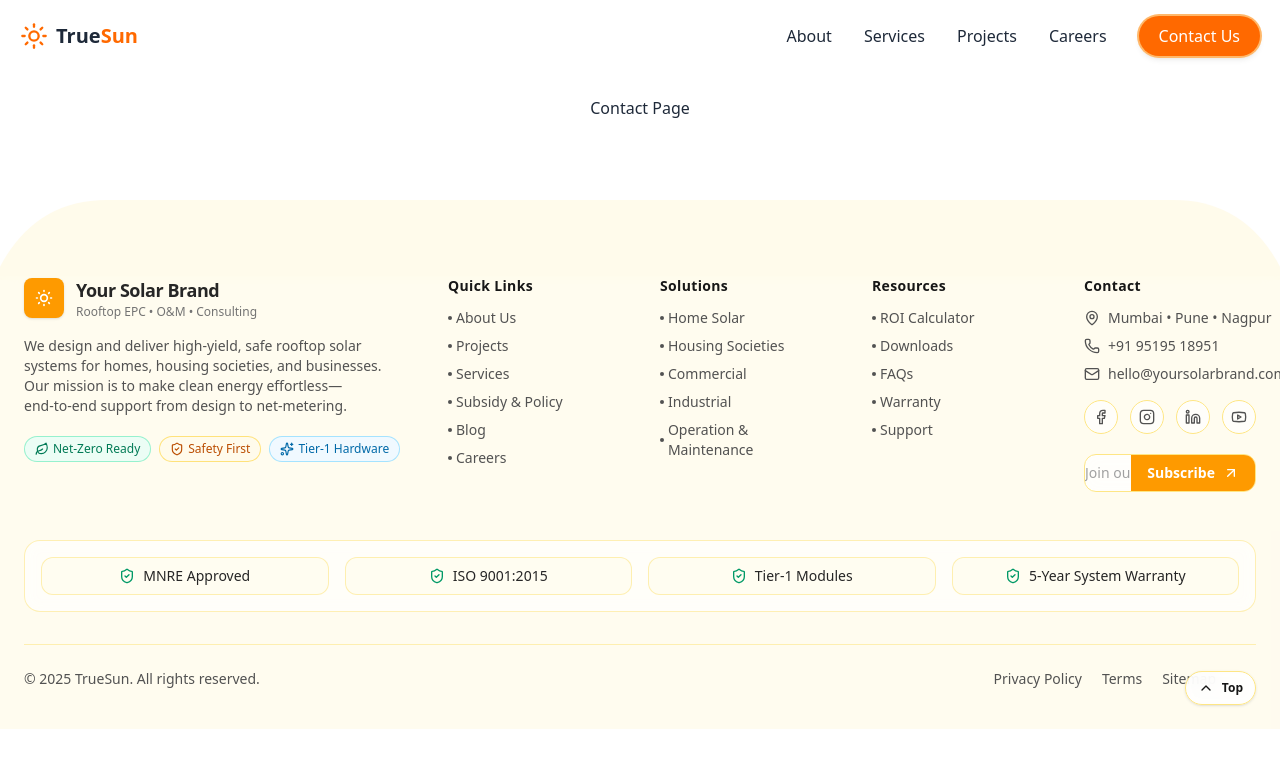
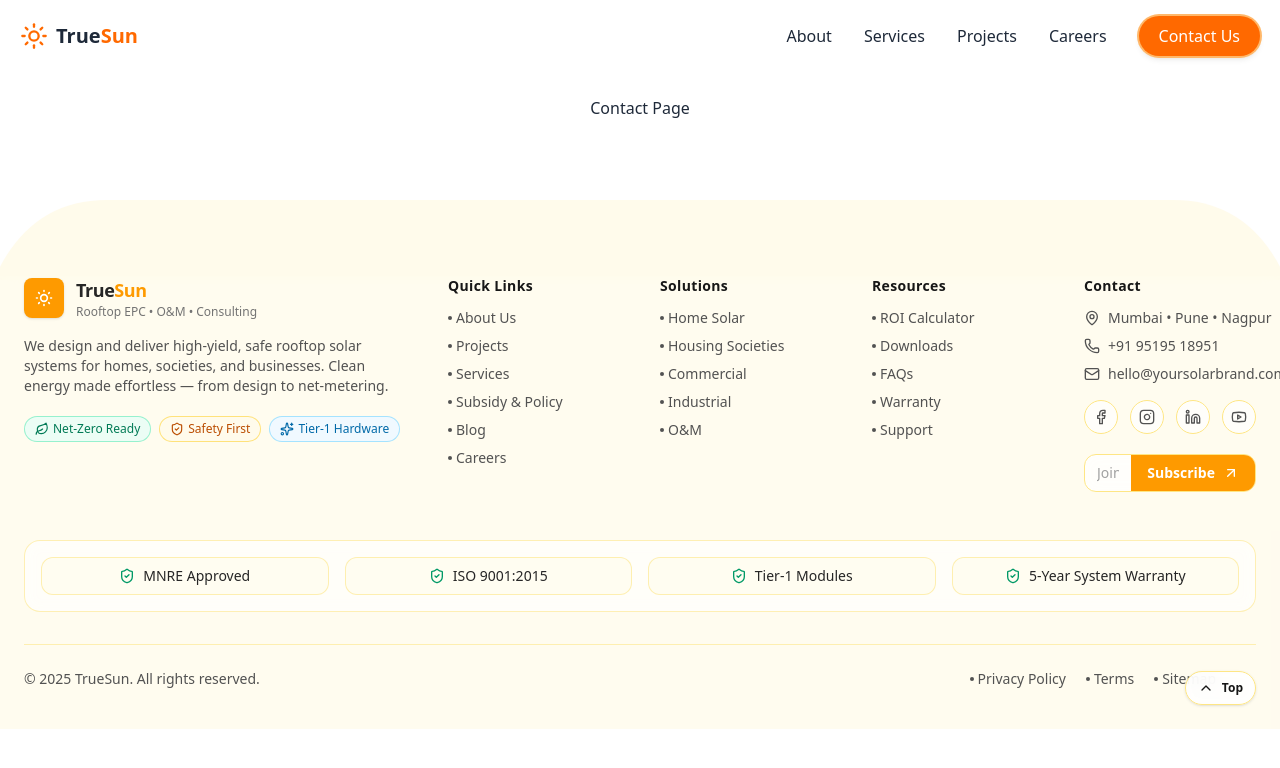
Before and after one commit to digitalwebconnection/TrueSun, a React (Vite) app: page /contact in a window 1280 px wide. Shown: the top 768 px of the page. Built offline with nearby package versions, Linux system fonts and the light colour scheme.

Commit message:
first commit1

```diff
--- a/src/component/Footer.tsx
+++ b/src/component/Footer.tsx
@@ -1,17 +1,23 @@
 "use client";
 
 import React from "react";
-import { Mail, MapPin, Phone, Leaf, SunMedium, Facebook, Instagram, Linkedin, Youtube, ArrowUpRight, ShieldCheck, Sparkles, ChevronUp } from "lucide-react";
+import {
+    Mail,
+    MapPin,
+    Phone,
+    Leaf,
+    SunMedium,
+    Facebook,
+    Instagram,
+    Linkedin,
+    Youtube,
+    ArrowUpRight,
+    ShieldCheck,
+    Sparkles,
+    ChevronUp,
+} from "lucide-react";
+import { Link } from "react-router-dom"; // ✅ React Router import
 
-/**
- * SolarFooter — unique, premium footer for solar websites
- * - Curved/angled top edge using SVG
- * - Subtle aurora background + gradient ring
- * - Trust badges & certifications row
- * - Newsletter with single-field form
- * - Social links, quick links, solutions, resources, contact
- * - Dark mode ready
- */
 export default function SolarFooter() {
     return (
         <footer className="relative mt-14 text-neutral-800 dark:text-neutral-100">
@@ -20,116 +26,134 @@
                 <svg
                     viewBox="0 0 1440 150"
                     xmlns="http://www.w3.org/2000/svg"
-                    className="absolute top-0 left-0 w-full h-[100px]"
+                    className="absolute top-0 left-0 h-[100px] w-full"
                     preserveAspectRatio="none"
                 >
                     <path
-                        d="M0,100
-       Q40,0 120,0
-       H1320
-       Q1400,0 1440,100
-       L1440,150
-       L0,150
-       Z"
+                        d="M0,100 Q40,0 120,0 H1320 Q1400,0 1440,100 L1440,150 L0,150 Z"
                         className="fill-amber-50 dark:fill-[#0B0D0F]"
                     />
                 </svg>
-
             </div>
 
-            {/* Main footer background */}
+            {/* Main footer */}
             <div className="relative overflow-hidden bg-amber-50/80 backdrop-blur dark:bg-[#0B0D0F]">
-
-
-
-                {/* Content container */}
-                <div className="mx-auto max-w-7xl px-6 pb-10 ">
+                <div className="mx-auto max-w-7xl px-6 pb-10">
                     <div className="grid gap-10 md:grid-cols-2 lg:grid-cols-12">
-                        {/* Brand + mission */}
+                        {/* Brand */}
                         <div className="lg:col-span-4">
                             <div className="flex items-center gap-3">
                                 <div className="flex h-10 w-10 items-center justify-center rounded-lg bg-amber-500 text-white shadow">
                                     <SunMedium className="h-5 w-5" />
                                 </div>
                                 <div>
-                                    <h3 className="text-lg font-bold tracking-tight">Your Solar Brand</h3>
-                                    <p className="text-xs text-neutral-500 dark:text-neutral-400">Rooftop EPC • O&M • Consulting</p>
+                                    <h3 className="text-lg font-bold tracking-tight">
+                                        True<span className="text-amber-500">Sun</span>
+                                    </h3>
+                                    <p className="text-xs text-neutral-500 dark:text-neutral-400">
+                                        Rooftop EPC • O&M • Consulting
+                                    </p>
                                 </div>
                             </div>
                             <p className="mt-4 max-w-md text-sm text-neutral-600 dark:text-neutral-300">
-                                We design and deliver high‑yield, safe rooftop solar systems for homes, housing societies, and businesses.
-                                Our mission is to make clean energy effortless—end‑to‑end support from design to net‑metering.
+                                We design and deliver high-yield, safe rooftop solar systems for
+                                homes, societies, and businesses. Clean energy made effortless —
+                                from design to net-metering.
                             </p>
+
+                            {/* Badges */}
                             <div className="mt-5 flex flex-wrap items-center gap-2 text-xs">
                                 <span className="inline-flex items-center gap-1 rounded-full border border-emerald-300/60 bg-emerald-50 px-2.5 py-1 text-emerald-700 dark:border-emerald-500/30 dark:bg-emerald-500/10 dark:text-emerald-300">
-                                    <Leaf className="h-3.5 w-3.5" /> Net‑Zero Ready
+                                    <Leaf className="h-3.5 w-3.5" /> Net-Zero Ready
                                 </span>
                                 <span className="inline-flex items-center gap-1 rounded-full border border-amber-300/60 bg-amber-50 px-2.5 py-1 text-amber-700 dark:border-amber-500/30 dark:bg-amber-500/10 dark:text-amber-300">
                                     <ShieldCheck className="h-3.5 w-3.5" /> Safety First
                                 </span>
                                 <span className="inline-flex items-center gap-1 rounded-full border border-sky-300/60 bg-sky-50 px-2.5 py-1 text-sky-700 dark:border-sky-500/30 dark:bg-sky-500/10 dark:text-sky-300">
-                                    <Sparkles className="h-3.5 w-3.5" /> Tier‑1 Hardware
+                                    <Sparkles className="h-3.5 w-3.5" /> Tier-1 Hardware
                                 </span>
                             </div>
                         </div>
 
                         {/* Quick Links */}
                         <div className="lg:col-span-2">
-                            <h4 className="mb-3 text-sm font-semibold tracking-wide text-neutral-900 dark:text-white">Quick Links</h4>
+                            <h4 className="mb-3 text-sm font-semibold tracking-wide text-neutral-900 dark:text-white">
+                                Quick Links
+                            </h4>
                             <nav className="grid gap-2 text-sm text-neutral-600 dark:text-neutral-300">
-                                <FooterLink href="#about">About Us</FooterLink>
-                                <FooterLink href="#projects">Projects</FooterLink>
-                                <FooterLink href="#services">Services</FooterLink>
-                                <FooterLink href="#subsidy">Subsidy & Policy</FooterLink>
-                                <FooterLink href="#blog">Blog</FooterLink>
-                                <FooterLink href="#careers">Careers</FooterLink>
+                                <FooterLink to="/about">About Us</FooterLink>
+                                <FooterLink to="/projects">Projects</FooterLink>
+                                <FooterLink to="/services">Services</FooterLink>
+                                <FooterLink to="/subsidy">Subsidy & Policy</FooterLink>
+                                <FooterLink to="/blog">Blog</FooterLink>
+                                <FooterLink to="/careers">Careers</FooterLink>
                             </nav>
                         </div>
 
                         {/* Solutions */}
                         <div className="lg:col-span-2">
-                            <h4 className="mb-3 text-sm font-semibold tracking-wide text-neutral-900 dark:text-white">Solutions</h4>
+                            <h4 className="mb-3 text-sm font-semibold tracking-wide text-neutral-900 dark:text-white">
+                                Solutions
+                            </h4>
                             <nav className="grid gap-2 text-sm text-neutral-600 dark:text-neutral-300">
-                                <FooterLink href="#home-solar">Home Solar</FooterLink>
-                                <FooterLink href="#society-solar">Housing Societies</FooterLink>
-                                <FooterLink href="#commercial">Commercial</FooterLink>
-                                <FooterLink href="#industrial">Industrial</FooterLink>
-                                <FooterLink href="#om">Operation & Maintenance</FooterLink>
+                                <FooterLink to="/home-solar">Home Solar</FooterLink>
+                                <FooterLink to="/society-solar">Housing Societies</FooterLink>
+                                <FooterLink to="/commercial">Commercial</FooterLink>
+                                <FooterLink to="/industrial">Industrial</FooterLink>
+                                <FooterLink to="/maintenance">O&M</FooterLink>
                             </nav>
                         </div>
 
                         {/* Resources */}
                         <div className="lg:col-span-2">
-                            <h4 className="mb-3 text-sm font-semibold tracking-wide text-neutral-900 dark:text-white">Resources</h4>
+                            <h4 className="mb-3 text-sm font-semibold tracking-wide text-neutral-900 dark:text-white">
+                                Resources
+                            </h4>
                             <nav className="grid gap-2 text-sm text-neutral-600 dark:text-neutral-300">
-                                <FooterLink href="#roi">ROI Calculator</FooterLink>
-                                <FooterLink href="#downloads">Downloads</FooterLink>
-                                <FooterLink href="#faq">FAQs</FooterLink>
-                                <FooterLink href="#warranty">Warranty</FooterLink>
-                                <FooterLink href="#support">Support</FooterLink>
+                                <FooterLink to="/roi">ROI Calculator</FooterLink>
+                                <FooterLink to="/downloads">Downloads</FooterLink>
+                                <FooterLink to="/faq">FAQs</FooterLink>
+                                <FooterLink to="/warranty">Warranty</FooterLink>
+                                <FooterLink to="/support">Support</FooterLink>
                             </nav>
                         </div>
 
-                        {/* Contact + Newsletter */}
+                        {/* Contact */}
                         <div className="lg:col-span-2">
-                            <h4 className="mb-3 text-sm font-semibold tracking-wide text-neutral-900 dark:text-white">Contact</h4>
+                            <h4 className="mb-3 text-sm font-semibold tracking-wide text-neutral-900 dark:text-white">
+                                Contact
+                            </h4>
                             <div className="grid gap-2 text-sm text-neutral-600 dark:text-neutral-300">
-                                <p className="inline-flex items-start gap-2"><MapPin className="mt-0.5 h-4 w-4" /> Mumbai • Pune • Nagpur</p>
-                                <p className="inline-flex items-start gap-2"><Phone className="mt-0.5 h-4 w-4" /> +91 95195 18951</p>
-                                <p className="inline-flex items-start gap-2"><Mail className="mt-0.5 h-4 w-4" /> hello@yoursolarbrand.com</p>
+                                <p className="inline-flex items-start gap-2">
+                                    <MapPin className="mt-0.5 h-4 w-4" /> Mumbai • Pune • Nagpur
+                                </p>
+                                <p className="inline-flex items-start gap-2">
+                                    <Phone className="mt-0.5 h-4 w-4" /> +91 95195 18951
+                                </p>
+                                <p className="inline-flex items-start gap-2">
+                                    <Mail className="mt-0.5 h-4 w-4" /> hello@yoursolarbrand.com
+                                </p>
                             </div>
                             <div className="mt-4 flex items-center gap-3 text-neutral-500">
-                                <Social href="#" label="Facebook"><Facebook className="h-4 w-4" /></Social>
-                                <Social href="#" label="Instagram"><Instagram className="h-4 w-4" /></Social>
-                                <Social href="#" label="LinkedIn"><Linkedin className="h-4 w-4" /></Social>
-                                <Social href="#" label="YouTube"><Youtube className="h-4 w-4" /></Social>
+                                <Social href="#" label="Facebook">
+                                    <Facebook className="h-4 w-4" />
+                                </Social>
+                                <Social href="#" label="Instagram">
+                                    <Instagram className="h-4 w-4" />
+                                </Social>
+                                <Social href="#" label="LinkedIn">
+                                    <Linkedin className="h-4 w-4" />
+                                </Social>
+                                <Social href="#" label="YouTube">
+                                    <Youtube className="h-4 w-4" />
+                                </Social>
                             </div>
-                            <form className="mt-5  flex w-full max-w-5xl overflow-hidden rounded-xl border border-amber-200 bg-white/80 backdrop-blur dark:border-white/10 dark:bg-white/5">
+                            <form className="mt-5 flex w-full max-w-5xl overflow-hidden rounded-xl border border-amber-200 bg-white/80 backdrop-blur dark:border-white/10 dark:bg-white/5">
                                 <input
                                     type="email"
                                     required
                                     placeholder="Join our newsletter"
-                                    className="w-full bg-transparent PX-2  py-2 text-sm text-neutral-800 placeholder:text-neutral-400 focus:outline-none dark:text-white"
+                                    className="w-full bg-transparent px-3 py-2 text-sm text-neutral-800 placeholder:text-neutral-400 focus:outline-none dark:text-white"
                                 />
                                 <button
                                     type="submit"
@@ -142,13 +166,13 @@
                         </div>
                     </div>
 
-                    {/* Certifications / Trust badges */}
+                    {/* Badges */}
                     <div className="mt-12 rounded-2xl border border-amber-200/60 bg-white/70 p-4 backdrop-blur dark:border-white/10 dark:bg-white/5">
                         <div className="grid items-center gap-4 sm:grid-cols-2 lg:grid-cols-4">
                             <Badge text="MNRE Approved" />
                             <Badge text="ISO 9001:2015" />
                             <Badge text="Tier-1 Modules" />
-                            <Badge text="5‑Year System Warranty" />
+                            <Badge text="5-Year System Warranty" />
                         </div>
                     </div>
 
@@ -156,9 +180,9 @@
                     <div className="mt-8 flex flex-col items-center justify-between gap-4 border-t border-amber-200/60 pt-6 text-sm text-neutral-600 dark:border-white/10 dark:text-neutral-400 md:flex-row">
                         <p>© {new Date().getFullYear()} TrueSun. All rights reserved.</p>
                         <div className="flex items-center gap-5 me-10">
-                            <a href="#privacy" className="hover:text-neutral-900 dark:hover:text-white">Privacy Policy</a>
-                            <a href="#terms" className="hover:text-neutral-900 dark:hover:text-white">Terms</a>
-                            <a href="#sitemap" className="hover:text-neutral-900 dark:hover:text-white">Sitemap</a>
+                            <FooterLink to="/privacy">Privacy Policy</FooterLink>
+                            <FooterLink to="/terms">Terms</FooterLink>
+                            <FooterLink to="/sitemap">Sitemap</FooterLink>
                         </div>
                     </div>
                 </div>
@@ -167,7 +191,7 @@
                 <a
                     href="#top"
                     aria-label="Back to top"
-                    className="group absolute right-6 bottom-6 inline-flex items-center gap-2 rounded-full border border-amber-200 bg-white/90 px-3 py-2 text-xs font-semibold text-neutral-900 shadow-sm backdrop-blur transition  dark:border-white/10 dark:bg-white/10 dark:text-white"
+                    className="group absolute right-6 bottom-6 inline-flex items-center gap-2 rounded-full border border-amber-200 bg-white/90 px-3 py-2 text-xs font-semibold text-neutral-900 shadow-sm backdrop-blur transition dark:border-white/10 dark:bg-white/10 dark:text-white"
                 >
                     <ChevronUp className="h-4 w-4" />
                     Top
@@ -177,24 +201,40 @@
     );
 }
 
-/* ------- Bits ------- */
-function FooterLink({ href, children }: { href: string; children: React.ReactNode }) {
+/* ------- Subcomponents ------- */
+function FooterLink({
+    to,
+    children,
+}: {
+    to: string;
+    children: React.ReactNode;
+}) {
     return (
-        <a
-            href={href}
+        <Link
+            to={to}
             className="inline-flex items-center gap-1 hover:text-neutral-900 hover:underline dark:hover:text-white"
         >
             <span className="h-1 w-1 rounded-full bg-current" />
             {children}
-        </a>
+        </Link>
     );
 }
 
-function Social({ href, label, children }: { href: string; label: string; children: React.ReactNode }) {
+function Social({
+    href,
+    label,
+    children,
+}: {
+    href: string;
+    label: string;
+    children: React.ReactNode;
+}) {
     return (
         <a
             aria-label={label}
             href={href}
+            target="_blank"
+            rel="noopener noreferrer"
             className="inline-flex items-center justify-center rounded-full border border-amber-200 bg-white/70 p-2 text-neutral-600 transition hover:text-neutral-900 dark:border-white/10 dark:bg-white/10 dark:text-neutral-300 dark:hover:text-white"
         >
             {children}
--- a/src/component/home/Hero.tsx
+++ b/src/component/home/Hero.tsx
@@ -55,7 +55,7 @@
           );
         })}
         {/* Contrast overlay */}
-        <div className="absolute inset-0 bg-black/70" />
+        <div className="absolute inset-0 bg-black/80" />
       </div>
 
       {/* ===== FLOATING SOLAR ICONS ===== */}
--- a/src/component/home/PartnersSection.tsx
+++ b/src/component/home/PartnersSection.tsx
@@ -109,7 +109,7 @@
         }}
       >
         {/* one long row that’s >100% width due to content; no fixed w-[200%] needed */}
-        <ul className="flex items-center gap-6 sm:gap-10 min-w-max">
+        <ul className="flex items-center gap-8 sm:gap-14 min-w-max">
           {sequence.map((item, idx) => (
             <li key={idx} className="shrink-0">
               <LogoBadge item={item} />
--- a/src/component/home/SolarInstallationReviews.tsx
+++ b/src/component/home/SolarInstallationReviews.tsx
@@ -27,10 +27,10 @@
     <section className="bg-gray-50 py-10 sm:py-14">
       <div className="mx-auto max-w-6xl px-4 sm:px-6 lg:px-8 text-center">
         {/* Header Section */}
-        <h2 className="text-4xl font-extrabold text-gray-900 mb-4 sm:text-5xl">
+        <h2 className="text-4xl font-extrabold text-gray-900  mb-4 sm:text-5xl">
           What Our <span className="text-indigo-600">Customers Say</span>
         </h2>
-        <p className="text-xl text-gray-600 mb-12 max-w-3xl mx-auto">
+        <p className="text-xl text-gray-600  mb-12 max-w-3xl mx-auto">
           Hear from the people who trust our service and expertise.
         </p>
 
```
Also changed, not shown: src/component/home/SolarProjectShowcase.tsx (+5 -5 lines).
